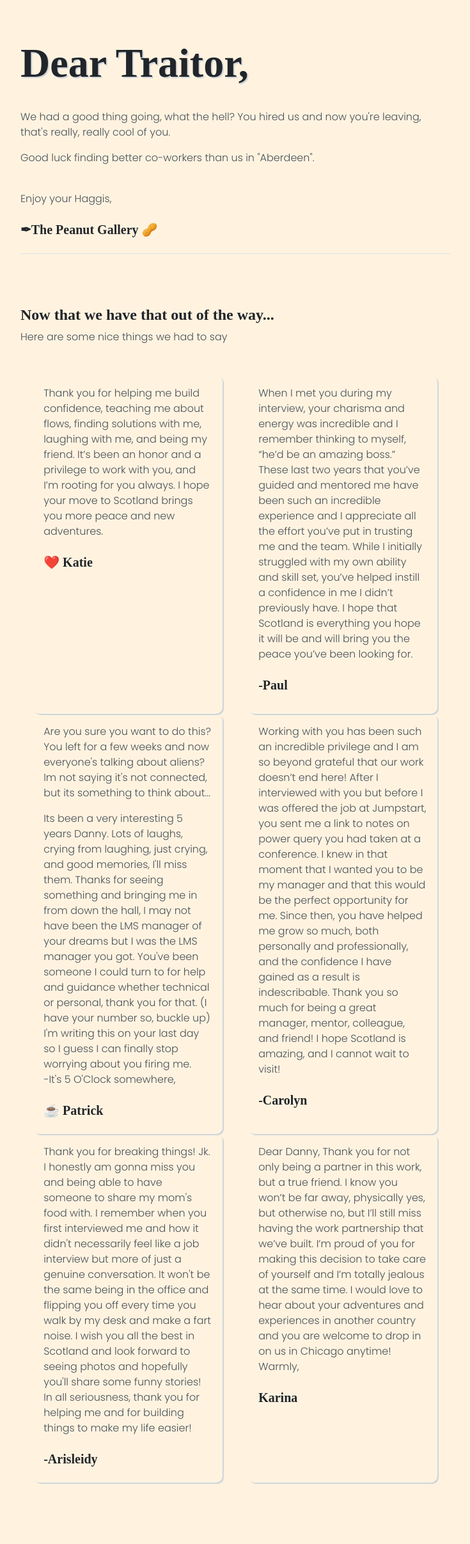
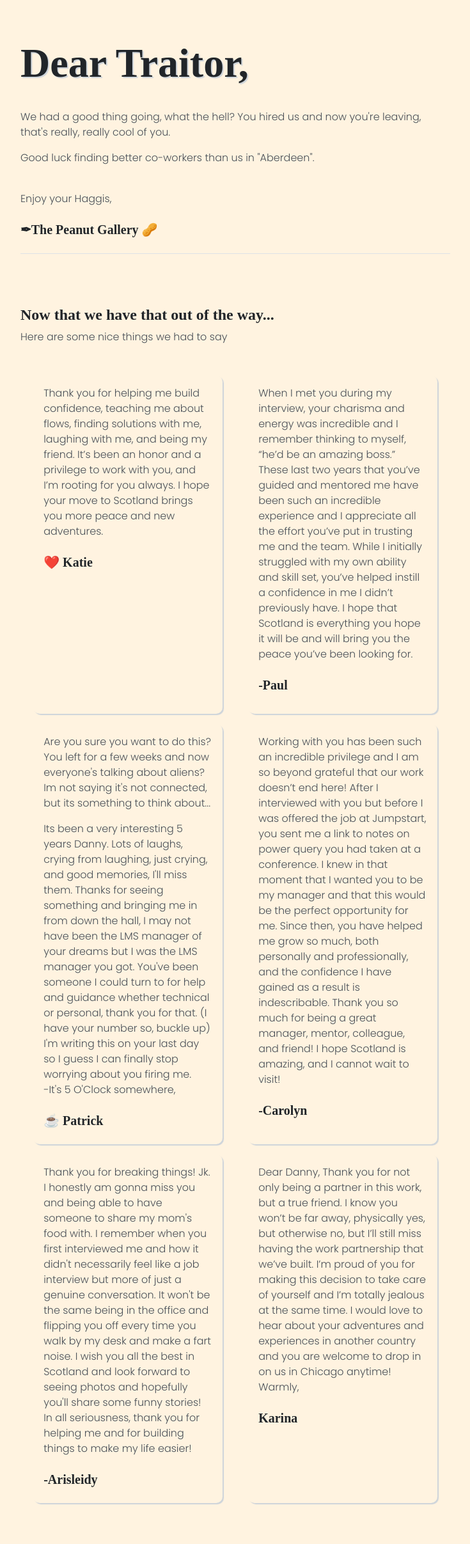
Before and after one commit to P-Brower/goodbye, a Jekyll site: the page built from index.html, in a window 1280 px wide. Shown: the whole page at 64% size, without its empty margins (272-1007 px from the left). Built offline with Jekyll 4.4.1, drawn with Linux system fonts in a browser that asks for light colours; some web fonts are replaced; the list of posts is cut into pages by our own code; before the commit the page ends 2366 px from its top, so only the background shows below that.

Commit message:
style changes

```diff
--- a/_sass/_layout.scss
+++ b/_sass/_layout.scss
@@ -23,8 +23,9 @@
 }
 .note {
   max-width: 44%;
-  border: 2px solid -var(--grey-700);
+  border: 2px solid -var(--grey-900);
   border-radius: 10px;
   box-shadow: 2px 2px 1px var(--mast-shadow);
   padding: var(--spacer);
+  margin-bottom: var(--spacer);
 }
```
